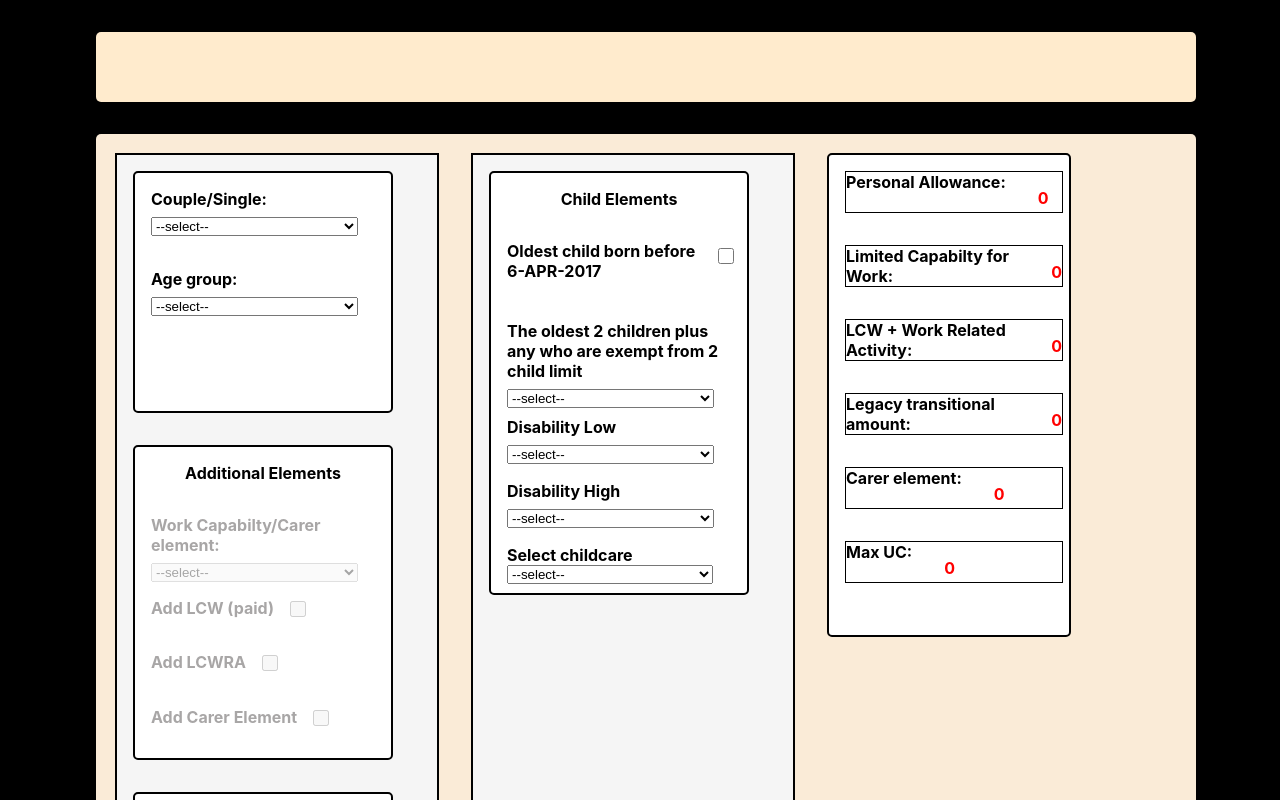
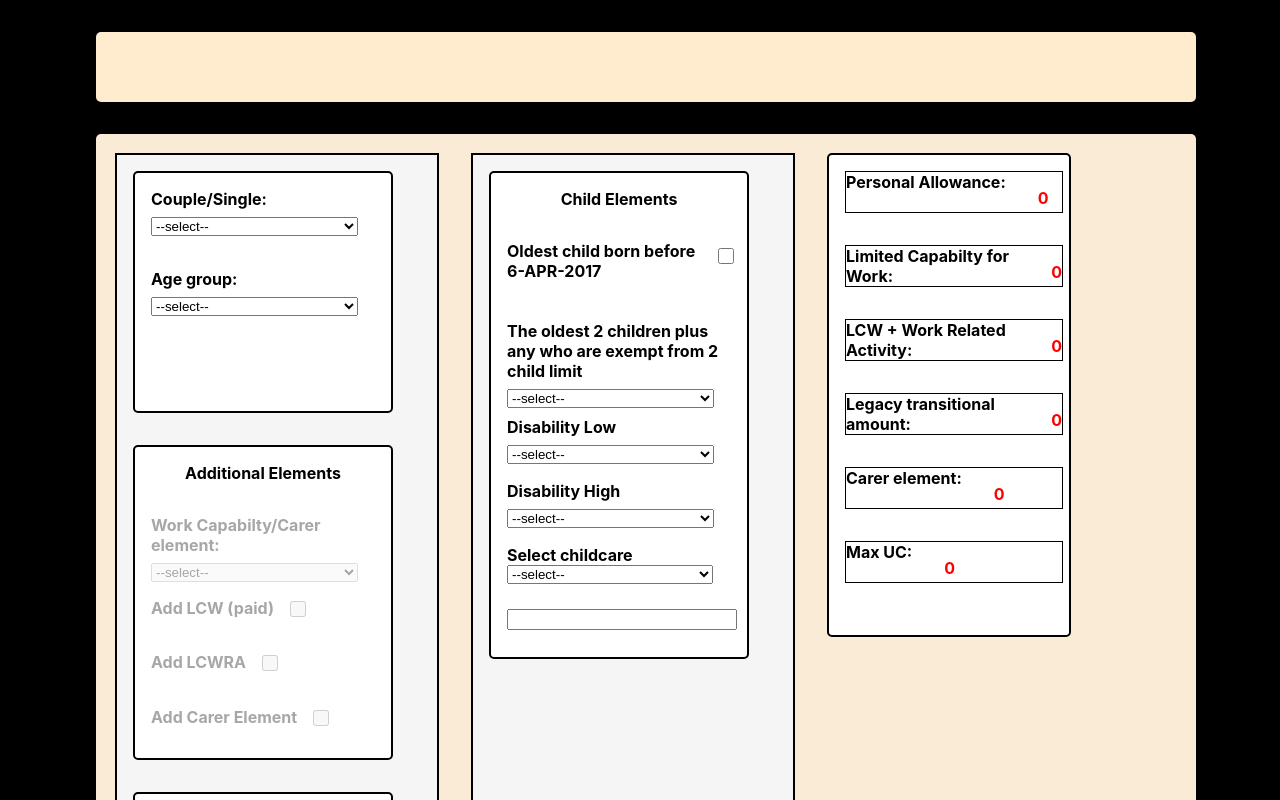
Before and after one commit to dnlstronge/benefitscalc2, a React (Create React App) app: page / in a window 1280 px wide. Shown: the top 800 px of the page. Built offline with nearby package versions, Linux system fonts and the light colour scheme.

Commit message:
[X] - add input for childcare value [x] - add handler

```diff
--- a/src/components/UC2/CHILD/CHILD.js
+++ b/src/components/UC2/CHILD/CHILD.js
@@ -41,7 +41,10 @@ const CHILD = ({ setPropState }) => {
     const handleDLA_HIGH = (e) => {
         setChildDLA({...childDLA, HIGH: dlaHigh * e.target.value})
     }
-    const handleChildcare = () => {
+    const handleChildcare = (e) => {
+
+    }
+    const handleChildcareValue = (e) => {
 
     }
 
@@ -129,7 +132,9 @@ const CHILD = ({ setPropState }) => {
                         <option value="2">2+ children</option>
                     </select>
                 </label>
-                <label></label>
+                <label className={classes.dropdown_label} htmlFor="childcare_value">
+                    <input onChange={handleChildcareValue} className={classes.input_childcare} type="number"></input>
+                </label>
 
            </div>
 
--- a/src/components/UC2/CHILD/CHILD.module.css
+++ b/src/components/UC2/CHILD/CHILD.module.css
@@ -60,3 +60,6 @@
 .dropdown_childcare {
     margin-right: 1.5rem;
 }
+.input_childcare {
+
+}
```
